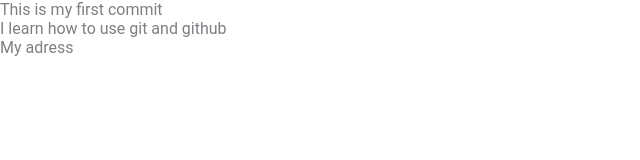
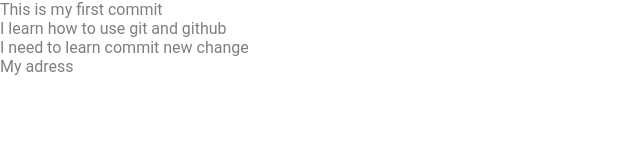
Before and after one commit to PKholodniuk/myFirstSite, a plain HTML site: page index.html in a window 1280 px wide. Shown: the whole page, without its empty margins (0-640 px from the left). Drawn offline with Linux system fonts and the light colour scheme.

Commit message:
adding teg p

```diff
--- a/index.html
+++ b/index.html
@@ -12,6 +12,7 @@
 <body>
 <body>This is my first commit</body>
 <h1>I learn how to use git and github</h1>
+<p>I need to learn commit new change</p>
 <footer>My adress</footer>
 </body>
 </html>
```
